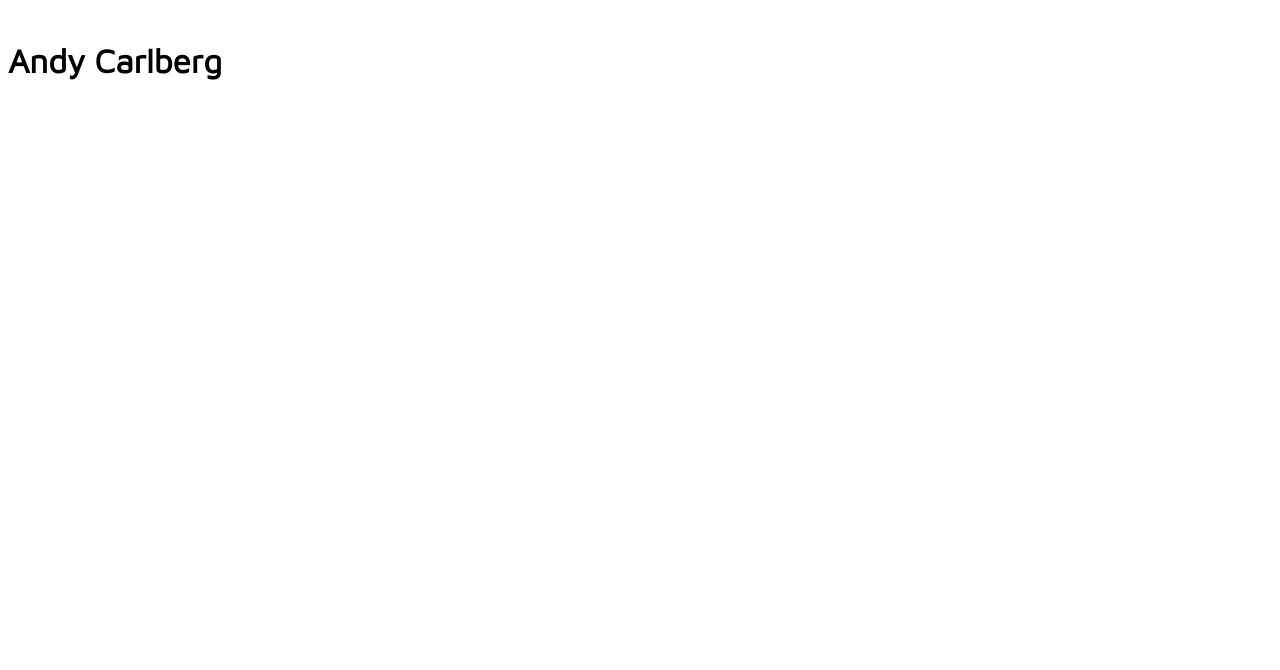
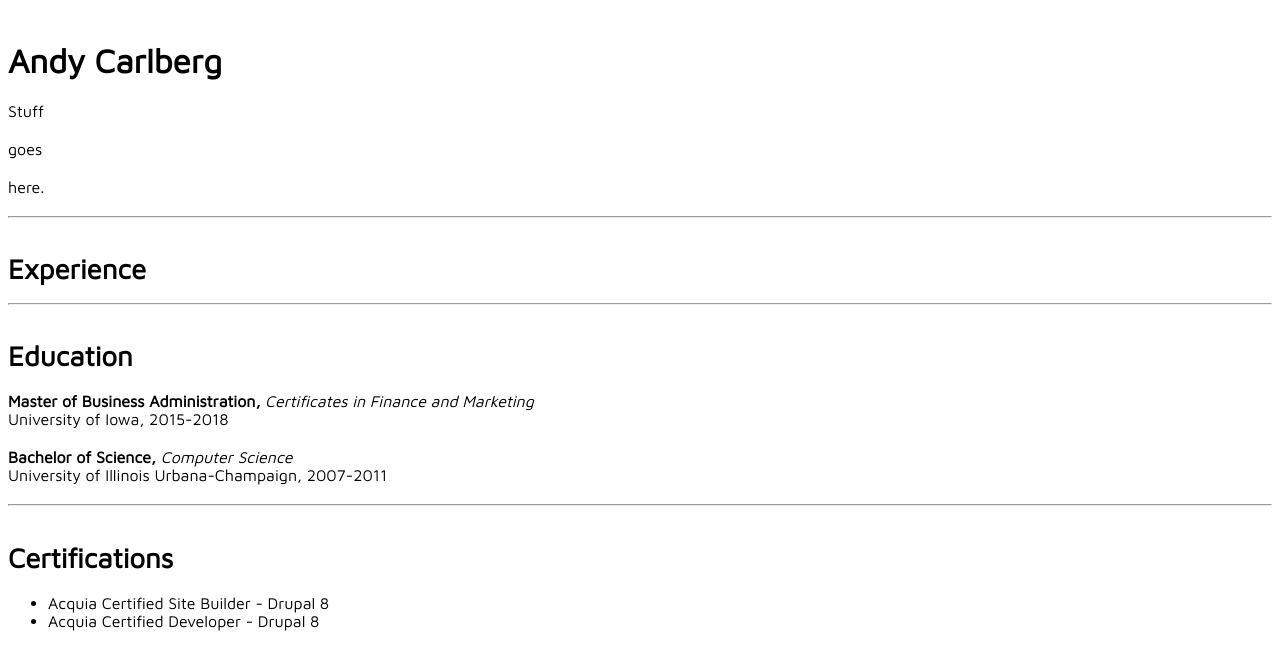
Before and after one commit to andycarlberg/andycarlberg.com, a Next.js app: page / in a window 1280 px wide. Shown: the top 670 px of the page. Built offline with nearby package versions, Linux system fonts and the light colour scheme.

Commit message:
Add Columns component to space out items rendered from MDX across one line.

```diff
--- a/pages/index.mdx
+++ b/pages/index.mdx
@@ -1 +1,34 @@
+import Columns from '../src/components/Columns/Columns.tsx'
+
 # Andy Carlberg
+
+<Columns>
+
+Stuff
+
+goes
+
+here.
+
+</Columns>
+
+---
+
+## Experience
+
+---
+
+## Education
+
+**Master of Business Administration,** *Certificates in Finance and Marketing*
+University of Iowa, 2015-2018
+
+**Bachelor of Science,** *Computer Science*
+University of Illinois Urbana-Champaign, 2007-2011
+
+---
+
+## Certifications
+
+* Acquia Certified Site Builder - Drupal 8
+* Acquia Certified Developer - Drupal 8
--- /dev/null
+++ b/src/components/Columns/Columns.tsx
@@ -0,0 +1,22 @@
+import React, { FC, ReactNode } from 'react';
+import css from 'styled-jsx/css';
+
+export interface ColumnsProps {
+  children: ReactNode;
+}
+
+const styles = css`
+  display: flex;
+  justify-content: space-around;
+`;
+
+const Columns: FC<ColumnsProps> = ({ children }) => {
+  return (
+    <div>
+      {children}
+      <style jsx>{styles}</style>
+    </div>
+  );
+};
+
+export default Columns;
```
